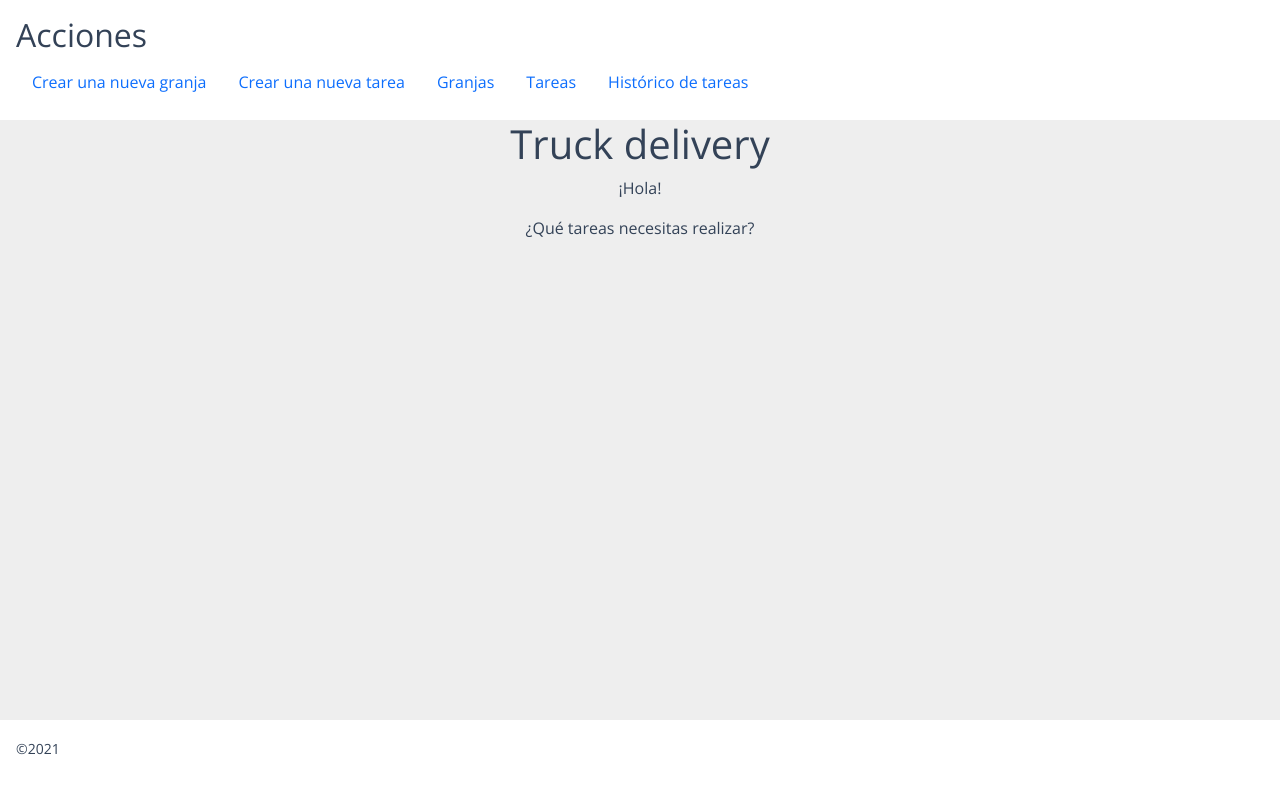
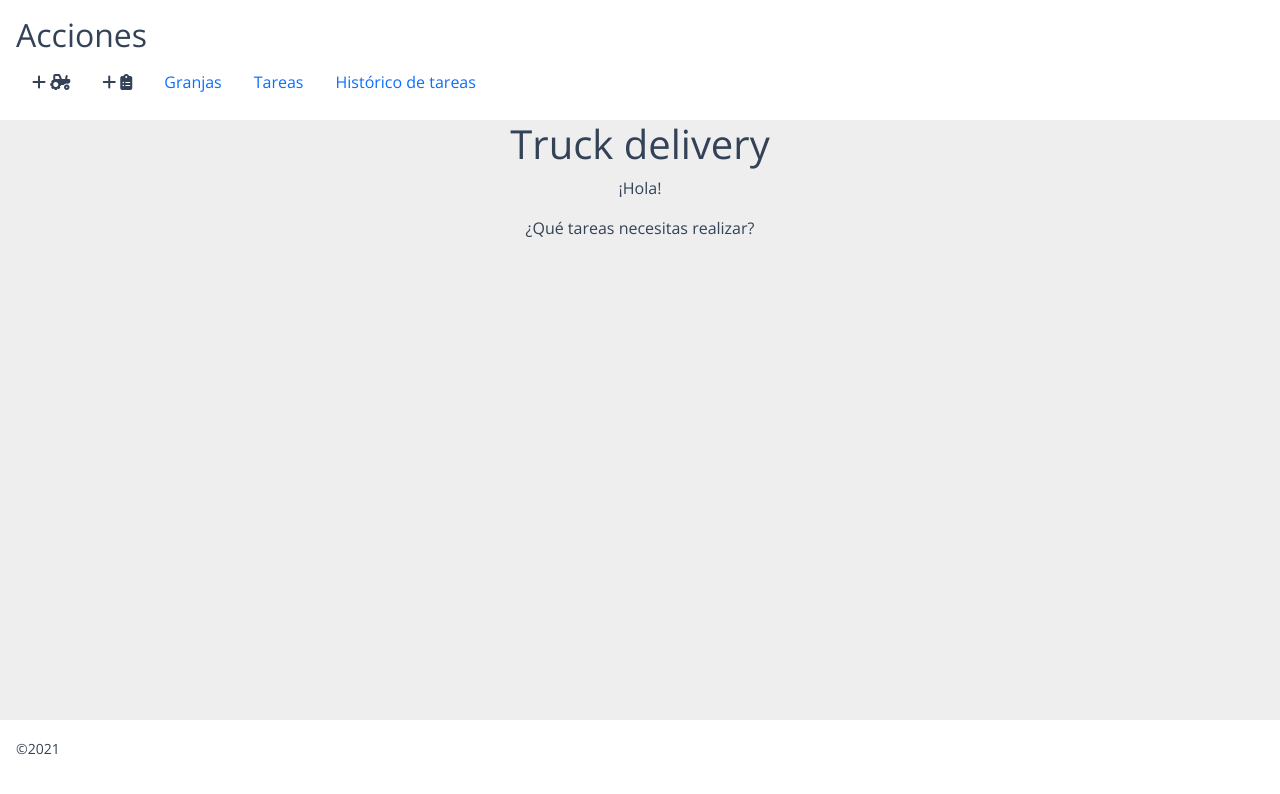
Before and after one commit to mZubeldia/truckdelivery, a React (Create React App) app: page / in a window 1280 px wide. Shown: the top 794 px of the page. Built offline with nearby package versions, Linux system fonts and the light colour scheme.

Commit message:
add icons for add, farm and task

```diff
--- a/src/components/Header.js
+++ b/src/components/Header.js
@@ -7,12 +7,12 @@ const Header = () => {
         <ul className="nav ">
           <li className="nav-item">
             <Link to="/nueva-granja" className="nav-link ">
-              Crear una nueva granja
+              <i class="fas fa-plus"></i> <i class="fas fa-tractor"></i>
             </Link>
           </li>
           <li className="nav-item">
             <Link to="/nueva-tarea" className="nav-link">
-              Crear una nueva tarea
+              <i class="fas fa-plus"></i> <i class="fas fa-clipboard-list"></i>
             </Link>
           </li>
           <li className="nav-item">
```
